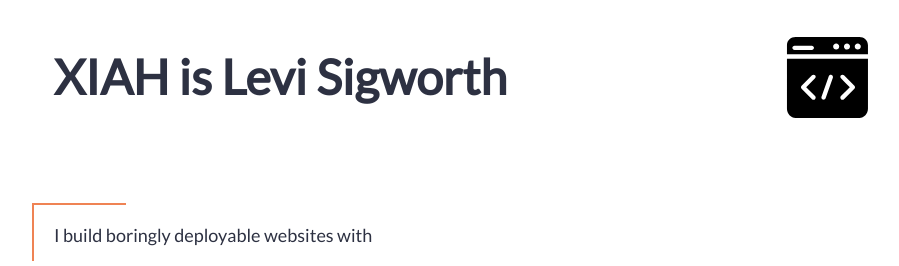
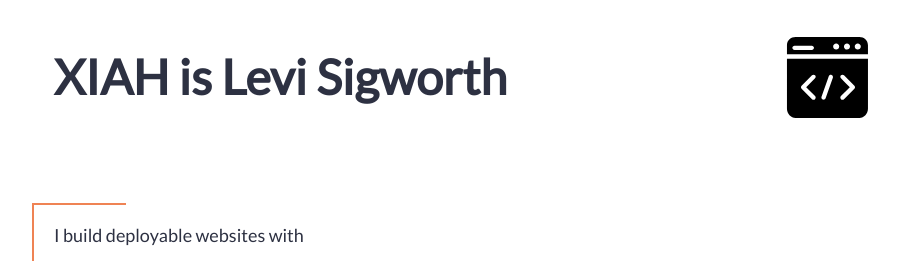
Before and after one commit to wheatpenny/XIAH, a Gatsby site in the folder frontend/: page / in a window 1280 px wide. Shown: the top 266 px of the page, without its empty margins (172-1071 px from the left). Built offline with nearby package versions, Linux system fonts and the light colour scheme; Gatsby itself is replaced by a stand-in of ours.

Commit message:
chore(index): update content on homepage

```diff
--- a/frontend/src/pages/index.js
+++ b/frontend/src/pages/index.js
@@ -12,7 +12,7 @@ export default function Home() {
       <main>
         <HomepageHero />
         <CardBlock>
-          <p>I build boringly deployable websites with</p>
+          <p>I build deployable websites with</p>
           <CardList>
             <CardItem>
               <img src="logos/drupal-logo.svg" alt="Drupal" />
```
